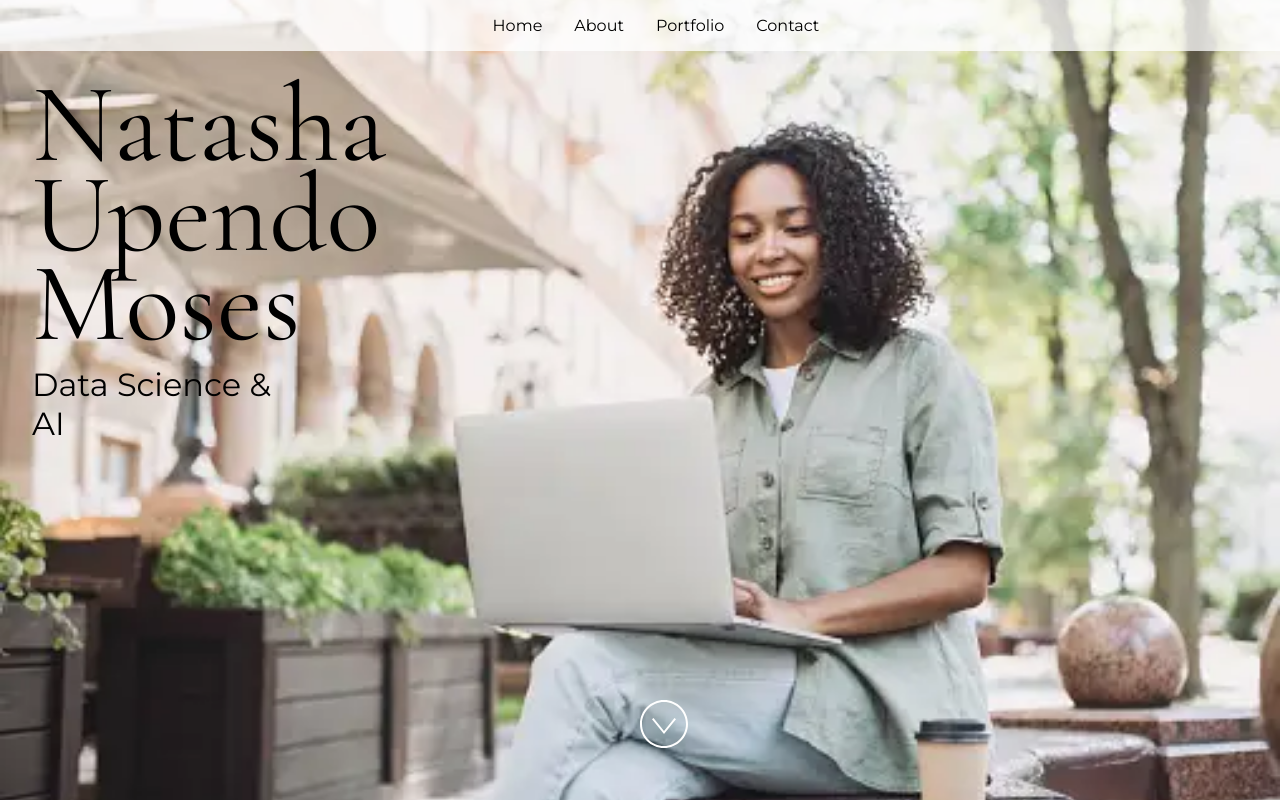
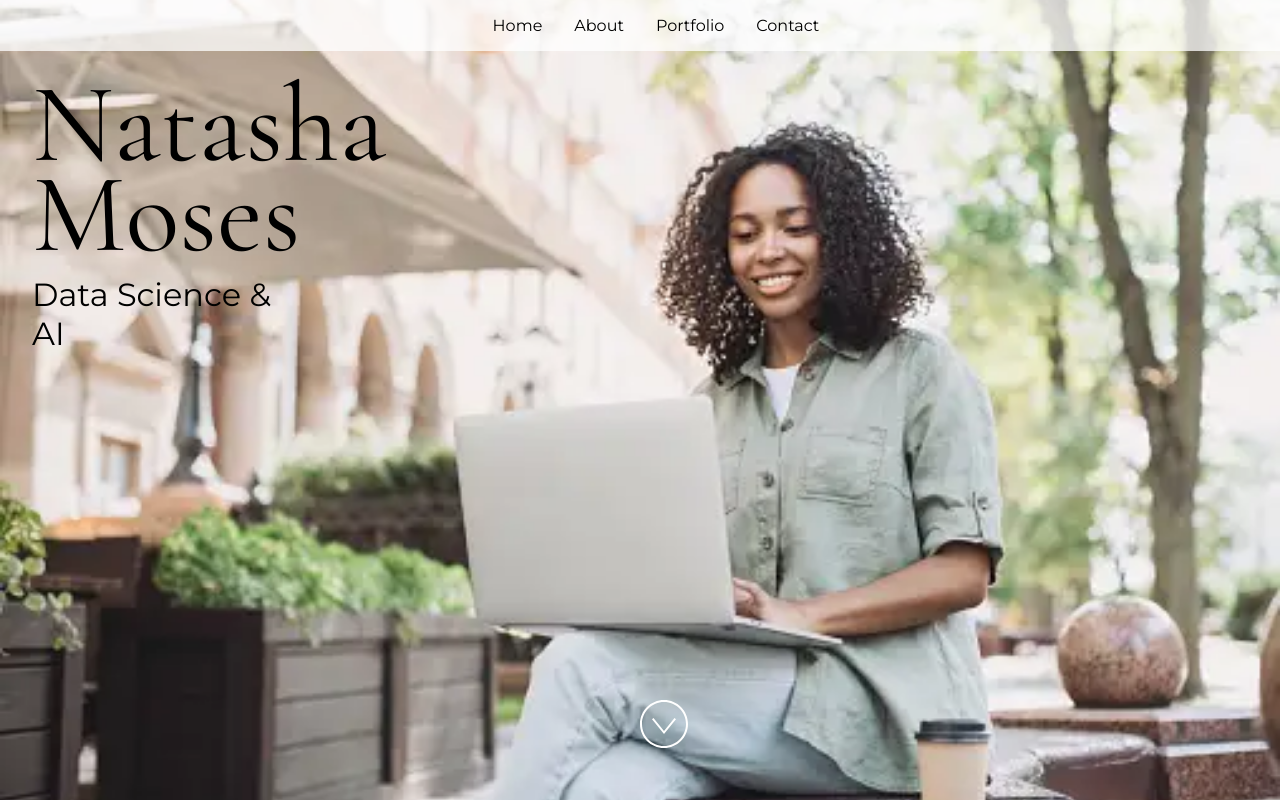
Before and after one commit to NatashaMoses/crispy-barnacle, a React (Vite) app: page / in a window 1280 px wide. Built offline with nearby package versions, Linux system fonts and the light colour scheme.

Commit message:
commit all

```diff
--- a/src/App.jsx
+++ b/src/App.jsx
@@ -26,7 +26,7 @@ import Education from "./Components/Education";
  * If you don't have one of the social sites listed, leave it as an empty string.
  */
 const siteProps = {
-  name: "Natasha Upendo Moses",
+  name: "Natasha Moses",
   title: "Data Science & AI",
   email: "natmos910@gmail.com",
   gitHub: "NatashaMoses",
--- a/src/Components/About.jsx
+++ b/src/Components/About.jsx
@@ -16,7 +16,7 @@ import React from "react";
  * Need an image? Check out https://unsplash.com to download a image you
  * freely use on your site.
  */
-import image from "../images/pink bg.jpg";
+import image from "../images/graybg.jpg";
 
 const imageAltText = "pink marble background";
 
@@ -44,7 +44,7 @@ const skillsList = [
  * about you on a professional level.
  */
 const detailOrQuote =
-  "I am passionate about solving problems in new creative ways to drive innovation. By leveraging my UI/UX experience I continually look for new and better ways to make tech accessible by all.";
+  "I am passionate about technology and how it can be used to solve real world problems. I am also interested in learning new things and I am always looking for opportunities to learn and grow.";
 
 const About = () => {
   return (
```
Also changed, not shown: src/images/graybg.jpg (added).
